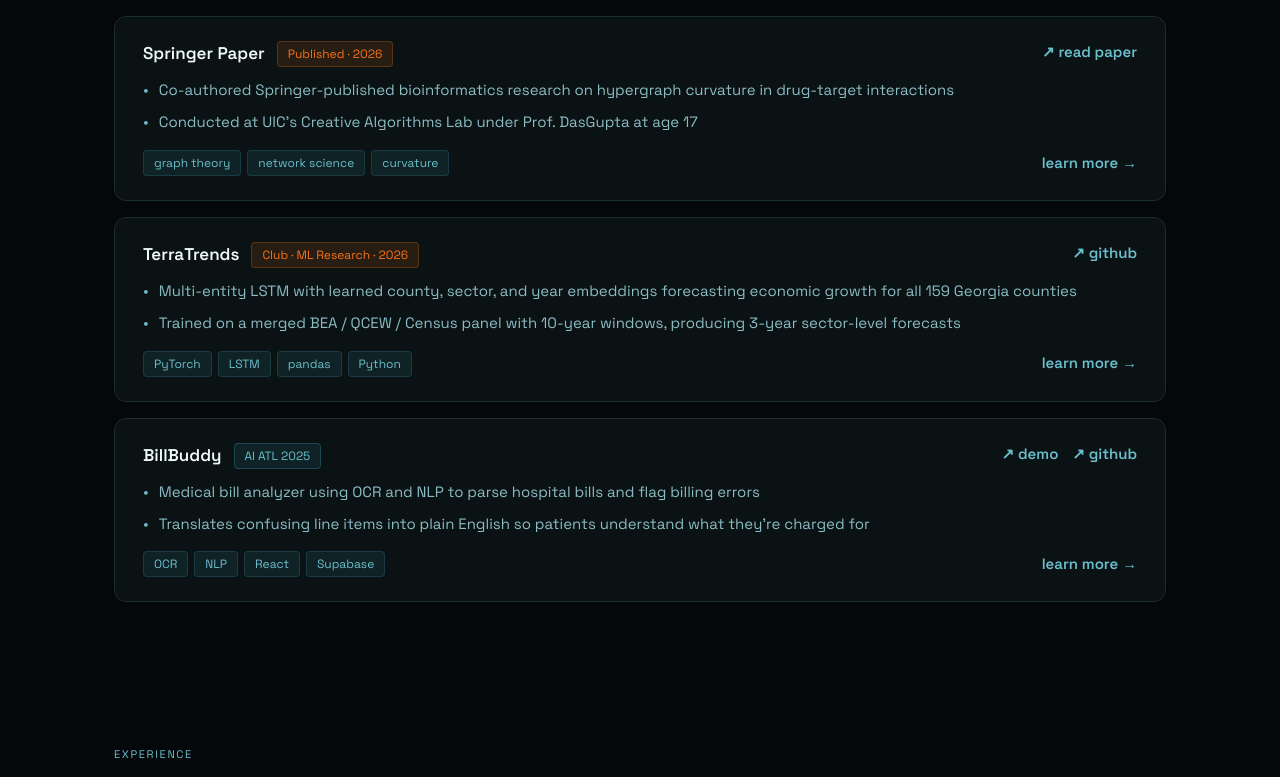
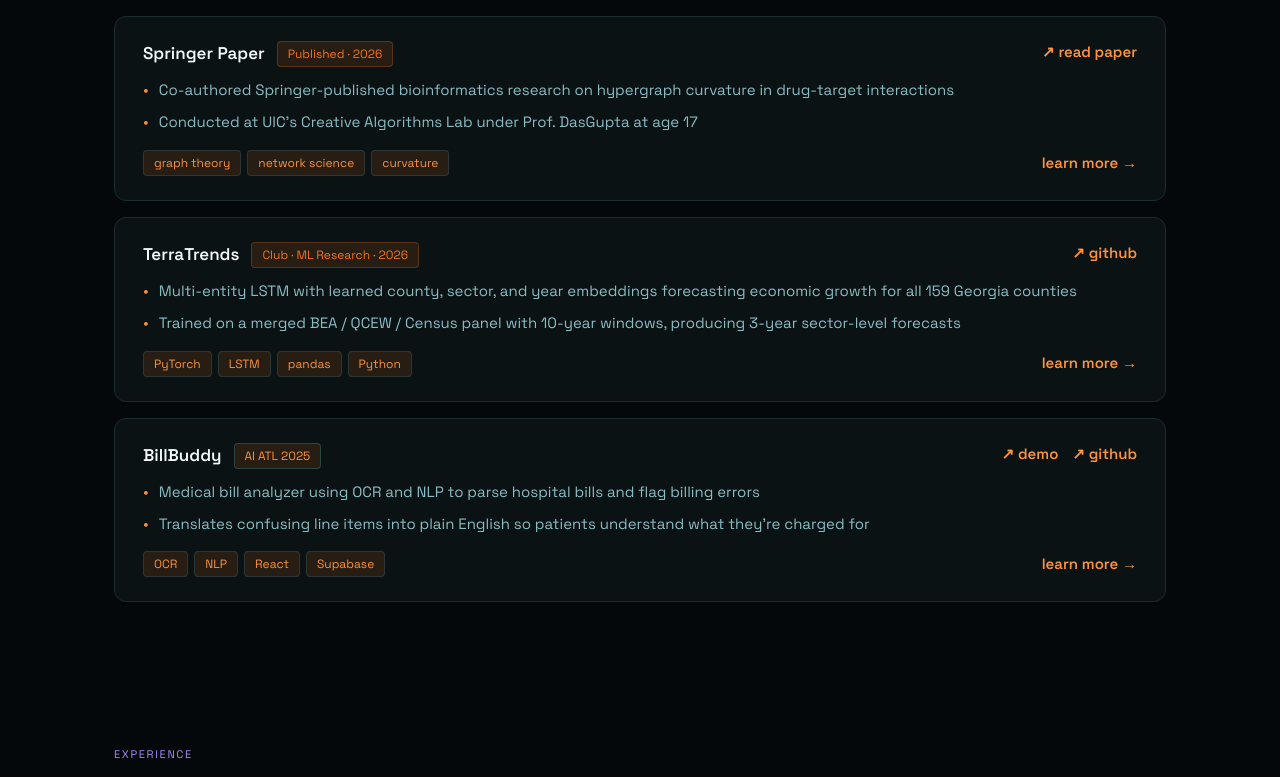
Before and after one commit to Aishi25/PersonalPortfolio, a Next.js app: page / in a window 1280 px wide. Shown: the part 2403-3180 px from the top of the page. Built offline with nearby package versions, Linux system fonts and the light colour scheme.

Commit message:
Give each homepage section its own accent color
Add an accent prop to SectionWrapper that locally overrides the primary
color variables for its subtree. About stays teal, Projects is orange,
Experience is violet, so each section reads as distinct.

```diff
--- a/components/About.tsx
+++ b/components/About.tsx
@@ -72,7 +72,7 @@ function TraitTypewriter() {
 
 export function About() {
   return (
-    <SectionWrapper id="about" style={{ paddingTop: "3rem", paddingBottom: "3rem" }}>
+    <SectionWrapper id="about" accent="teal" style={{ paddingTop: "3rem", paddingBottom: "3rem" }}>
       <SectionLabel>about</SectionLabel>
 
       <div
--- a/components/Experience.tsx
+++ b/components/Experience.tsx
@@ -212,7 +212,7 @@ export function Experience() {
   }, []);
 
   return (
-    <SectionWrapper id="experience" style={{ paddingTop: "3rem" }}>
+    <SectionWrapper id="experience" accent="violet" style={{ paddingTop: "3rem" }}>
       <SectionLabel>experience</SectionLabel>
       <SectionHeading>where i&apos;ve worked</SectionHeading>
 
--- a/components/Projects.tsx
+++ b/components/Projects.tsx
@@ -9,7 +9,7 @@ export function Projects() {
   const router = useRouter();
 
   return (
-    <SectionWrapper id="projects" style={{ paddingTop: "3rem" }}>
+    <SectionWrapper id="projects" accent="orange" style={{ paddingTop: "3rem" }}>
       <SectionLabel>projects</SectionLabel>
       <SectionHeading>things i&apos;ve built</SectionHeading>
 
--- a/components/ui/SectionWrapper.tsx
+++ b/components/ui/SectionWrapper.tsx
@@ -1,11 +1,22 @@
+const ACCENTS = {
+  teal: { "--primary": "#3D9DAE", "--primary-light": "#6BBFCC", "--primary-dim": "rgba(61,157,174,0.12)" },
+  orange: { "--primary": "#F97316", "--primary-light": "#FB923C", "--primary-dim": "rgba(249,115,22,0.12)" },
+  violet: { "--primary": "#8B5CF6", "--primary-light": "#A78BFA", "--primary-dim": "rgba(139,92,246,0.12)" },
+  rose: { "--primary": "#F43F5E", "--primary-light": "#FB7185", "--primary-dim": "rgba(244,63,94,0.12)" },
+} as const;
+
+export type AccentName = keyof typeof ACCENTS;
+
 export function SectionWrapper({
   id,
   children,
   style,
+  accent,
 }: {
   id?: string;
   children: React.ReactNode;
   style?: React.CSSProperties;
+  accent?: AccentName;
 }) {
   return (
     <section
@@ -15,6 +26,7 @@ export function SectionWrapper({
         margin: "0 auto",
         padding: "6rem 1.5rem",
         scrollMarginTop: "72px",
+        ...(accent ? (ACCENTS[accent] as React.CSSProperties) : {}),
         ...style,
       }}
     >
```
